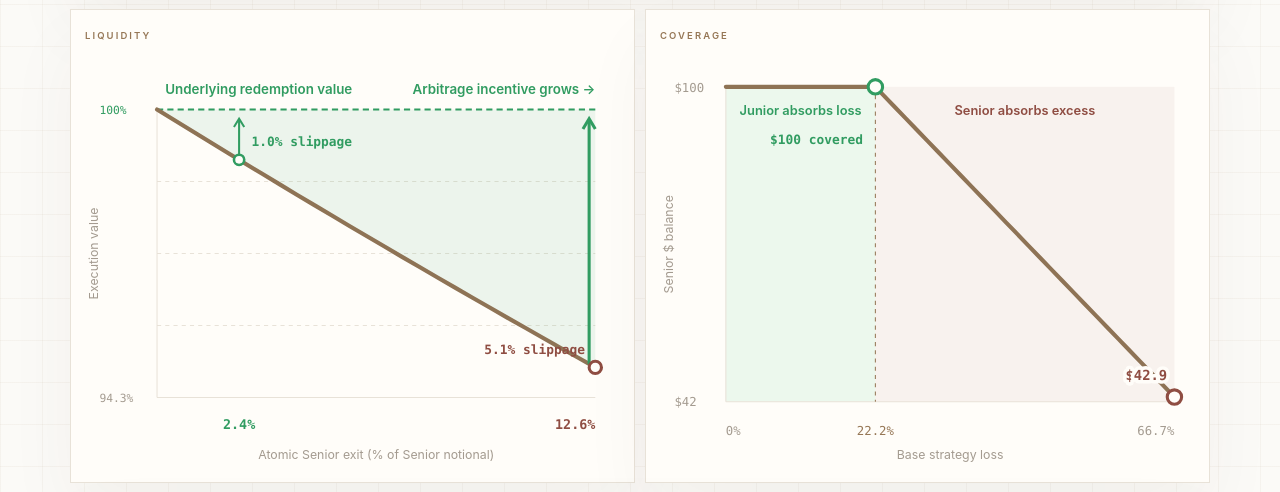
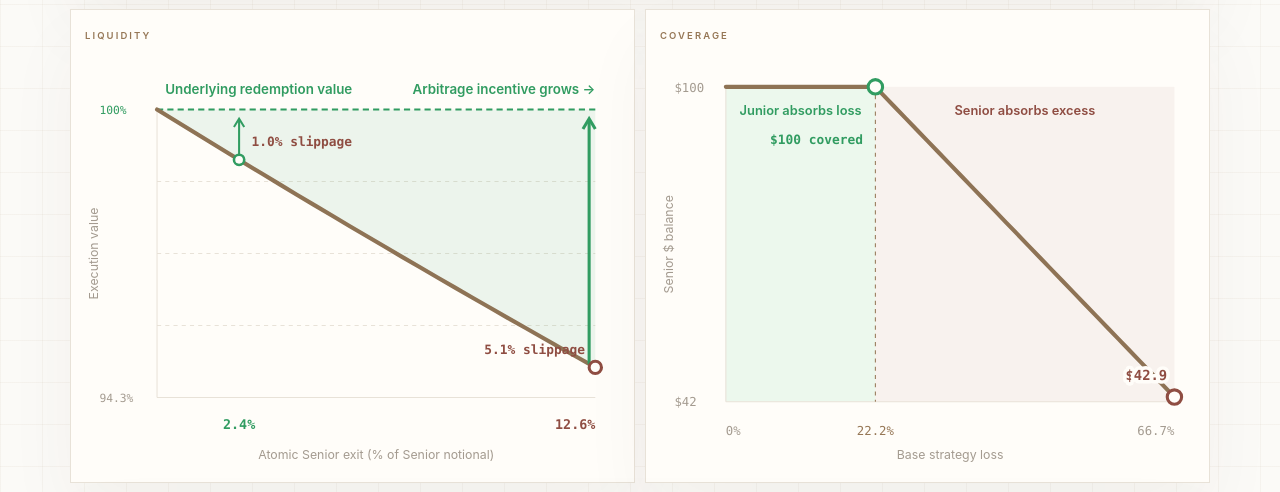
Before and after one commit to roycoprotocol/royco-simulator, a Next.js app: page /day-sim in a window 1280 px wide. Shown: the part 674-1166 px from the top of the page. Built offline with nearby package versions, Linux system fonts and the light colour scheme.

Commit message:
Unify FalconX slippage label colors

```diff
--- a/components/day-simulator/DayMarketSimulator.tsx
+++ b/components/day-simulator/DayMarketSimulator.tsx
@@ -614,7 +614,7 @@ function LiquidityExecutionDiagram({
         <text
           x={referenceLabel.x}
           y={referenceLabel.y}
-          fill={C.olive}
+          fill={C.danger}
           fontFamily={MONO}
           fontSize={12.5}
           fontWeight={600}
```
